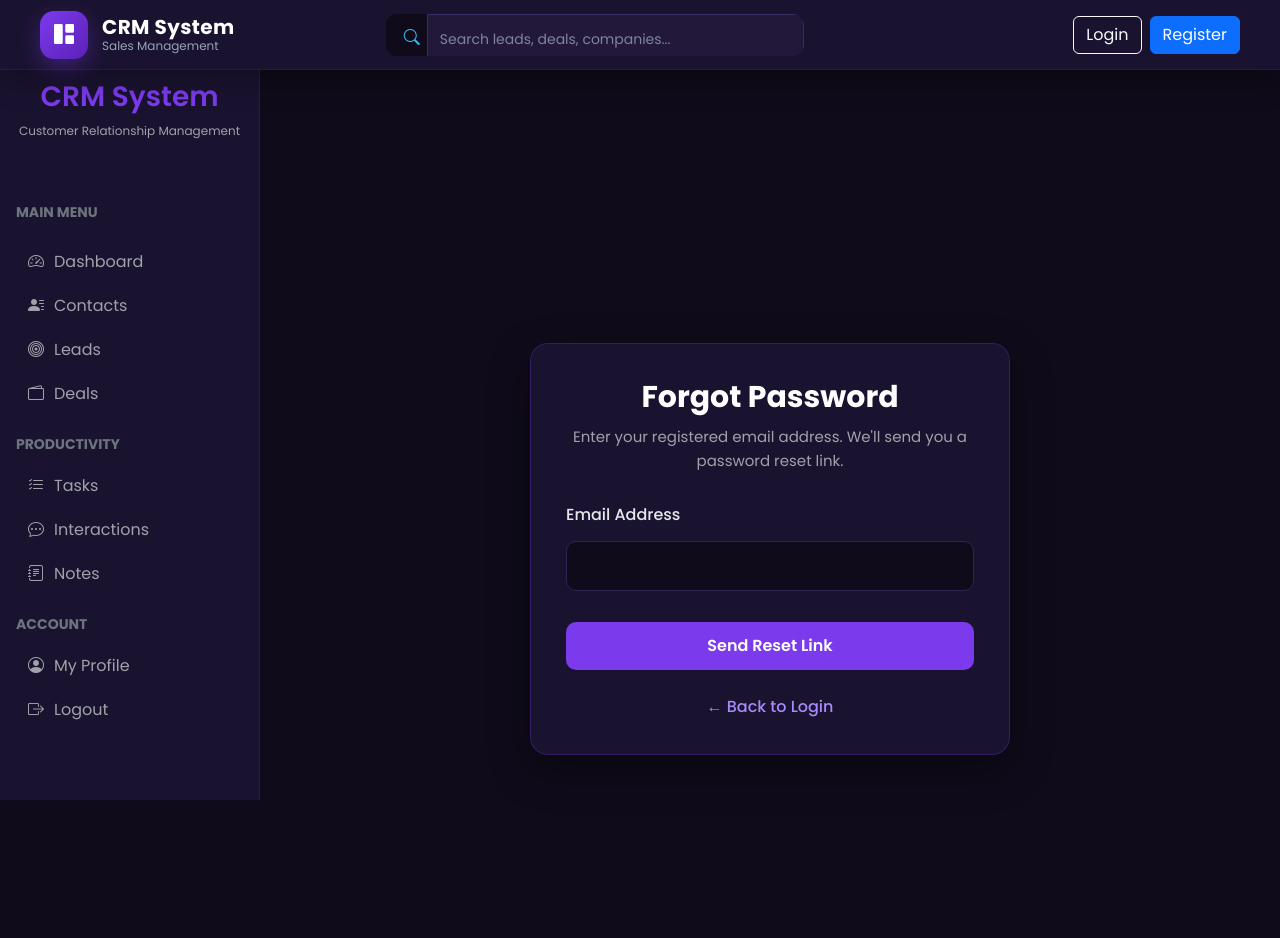
After one commit to Fija-Khan/django-crm-, a Django app: page /accounts/password-reset/ in a window 1280 px wide. The commit adds this page. Run offline with Django 5.2, Linux system fonts and the light colour scheme.

Commit message:
Add: Password Reset authentication templates — accounts

```diff
--- a/accounts/urls.py
+++ b/accounts/urls.py
@@ -1,4 +1,5 @@
 from django.urls import path
+from django.contrib.auth import views as auth_views
 
 from .views import (
     login_view,
@@ -13,9 +14,10 @@ from .views import (
 
 urlpatterns = [
 
-    # -----------------------------
+    # ==================================================
     # Authentication
-    # -----------------------------
+    # ==================================================
+
     path(
         "login/",
         login_view,
@@ -40,9 +42,46 @@ urlpatterns = [
         name="profile",
     ),
 
-    # -----------------------------
+    # ==================================================
+    # Password Reset
+    # ==================================================
+
+    path(
+        "password-reset/",
+        auth_views.PasswordResetView.as_view(
+            template_name="accounts/password_reset.html",
+        ),
+        name="password_reset",
+    ),
+
+    path(
+        "password-reset/done/",
+        auth_views.PasswordResetDoneView.as_view(
+            template_name="accounts/password_reset_done.html",
+        ),
+        name="password_reset_done",
+    ),
+
+    path(
+        "reset/<uidb64>/<token>/",
+        auth_views.PasswordResetConfirmView.as_view(
+            template_name="accounts/password_reset_confirm.html",
+        ),
+        name="password_reset_confirm",
+    ),
+
+    path(
+        "reset/done/",
+        auth_views.PasswordResetCompleteView.as_view(
+            template_name="accounts/password_reset_complete.html",
+        ),
+        name="password_reset_complete",
+    ),
+
+    # ==================================================
     # Admin Panel - User Management
-    # -----------------------------
+    # ==================================================
+
     path(
         "admin-panel/users/",
         UserListView.as_view(),
--- a/crm_project/urls.py
+++ b/crm_project/urls.py
@@ -1,37 +1,96 @@
-"""
-URL configuration for crm_project project.
-
-The `urlpatterns` list routes URLs to views. For more information please see:
-    https://docs.djangoproject.com/en/6.0/topics/http/urls/
-Examples:
-Function views
-    1. Add an import:  from my_app import views
-    2. Add a URL to urlpatterns:  path('', views.home, name='home')
-Class-based views
-    1. Add an import:  from other_app.views import Home
-    2. Add a URL to urlpatterns:  path('', Home.as_view(), name='home')
-Including another URLconf
-    1. Import the include() function: from django.urls import include, path
-    2. Add a URL to urlpatterns:  path('blog/', include('blog.urls'))
-"""
 from django.contrib import admin
-from django.urls import path , include
+from django.contrib.auth import views as auth_views
+from django.urls import path, include
 from django.conf import settings
 from django.conf.urls.static import static
 
 urlpatterns = [
+
+    # -----------------------------
+    # Admin Panel
+    # -----------------------------
     path('admin/', admin.site.urls),
+
+    # -----------------------------
+    # Authentication
+    # -----------------------------
     path('accounts/', include('accounts.urls')),
+
+    # Password Reset
+    path(
+        'accounts/password-reset/',
+        auth_views.PasswordResetView.as_view(
+            template_name='accounts/password_reset.html'
+        ),
+        name='password_reset'
+    ),
+
+    path(
+        'accounts/password-reset/done/',
+        auth_views.PasswordResetDoneView.as_view(
+            template_name='accounts/password_reset_done.html'
+        ),
+        name='password_reset_done'
+    ),
+
+    path(
+        'accounts/reset/<uidb64>/<token>/',
+        auth_views.PasswordResetConfirmView.as_view(
+            template_name='accounts/password_reset_confirm.html'
+        ),
+        name='password_reset_confirm'
+    ),
+
+    path(
+        'accounts/reset/done/',
+        auth_views.PasswordResetCompleteView.as_view(
+            template_name='accounts/password_reset_complete.html'
+        ),
+        name='password_reset_complete'
+    ),
+
+    # -----------------------------
+    # Dashboard
+    # -----------------------------
     path('', include('dashboard.urls')),
-    path("contacts/", include("contacts.urls")),
+
+    # -----------------------------
+    # Contacts
+    # -----------------------------
+    path('contacts/', include('contacts.urls')),
+
+    # -----------------------------
+    # Leads
+    # -----------------------------
     path('leads/', include('leads.urls')),
-    path("deals/", include("deals.urls")),
-    path("tasks/", include("tasks.urls")),
-    path("interactions/", include("interactions.urls")),
-    path("notes/", include("notes.urls")),
+
+    # -----------------------------
+    # Deals
+    # -----------------------------
+    path('deals/', include('deals.urls')),
+
+    # -----------------------------
+    # Tasks
+    # -----------------------------
+    path('tasks/', include('tasks.urls')),
+
+    # -----------------------------
+    # Interactions
+    # -----------------------------
+    path('interactions/', include('interactions.urls')),
+
+    # -----------------------------
+    # Notes
+    # -----------------------------
+    path('notes/', include('notes.urls')),
+]
 
 
-]
-
+# -----------------------------
+# Media Files
+# -----------------------------
 if settings.DEBUG:
-    urlpatterns += static(settings.MEDIA_URL, document_root=settings.MEDIA_ROOT)
+    urlpatterns += static(
+        settings.MEDIA_URL,
+        document_root=settings.MEDIA_ROOT
+    )
--- a/static/css/pages.css
+++ b/static/css/pages.css
@@ -2630,3 +2630,116 @@ textarea:focus {
     }
 
 }
+/* ==========================================
+   PASSWORD RESET PAGE
+========================================== */
+
+.password-reset-wrapper{
+    min-height:calc(100vh - 70px);
+    display:flex;
+    justify-content:center;
+    align-items:center;
+    padding:40px 20px;
+}
+
+.password-reset-card{
+    width:100%;
+    max-width:480px;
+    background:#1a1330;
+    border-radius:18px;
+    padding:35px;
+    box-shadow:0 15px 40px rgba(0,0,0,.35);
+    border:1px solid rgba(124,58,237,.25);
+}
+
+.password-reset-header{
+    text-align:center;
+    margin-bottom:30px;
+}
+
+.password-reset-header h2{
+    color:#ffffff;
+    font-size:30px;
+    font-weight:700;
+    margin-bottom:10px;
+}
+
+.password-reset-header p{
+    color:#a1a1aa;
+    font-size:15px;
+    line-height:1.6;
+}
+
+.password-reset-card label{
+    color:#e5e7eb;
+    margin-bottom:8px;
+    font-weight:500;
+}
+
+.password-reset-card input{
+    width:100%;
+    background:#0f0b1a;
+    border:1px solid #2d2450;
+    color:#ffffff;
+    padding:12px 15px;
+    border-radius:10px;
+    transition:.3s;
+}
+
+.password-reset-card input:focus{
+    border-color:#7c3aed;
+    box-shadow:0 0 0 .2rem rgba(124,58,237,.25);
+    outline:none;
+}
+
+.btn-reset{
+    width:100%;
+    background:#7c3aed;
+    color:#ffffff;
+    border:none;
+    padding:12px;
+    border-radius:10px;
+    font-weight:600;
+    margin-top:15px;
+    transition:.3s;
+}
+
+.btn-reset:hover{
+    background:#6d28d9;
+    color:#ffffff;
+}
+
+.back-login{
+    margin-top:25px;
+    text-align:center;
+}
+
+.back-login a{
+    color:#a78bfa;
+    text-decoration:none;
+    font-weight:500;
+}
+
+.back-login a:hover{
+    color:#ffffff;
+}
+
+/* ==========================================
+   PASSWORD RESET DONE PAGE
+========================================== */
+
+.alert-success{
+    background:#1e293b;
+    border:1px solid #22c55e;
+    color:#22c55e;
+    border-radius:10px;
+    padding:15px;
+}
+/* ==========================================
+   PASSWORD RESET CONFIRM
+========================================== */
+
+.password-reset-card input{
+    width:100%;
+    margin-top:6px;
+}
--- /dev/null
+++ b/templates/accounts/password_reset.html
@@ -0,0 +1,57 @@
+{% extends 'base.html' %}
+{% load static %}
+
+{% block title %}Forgot Password{% endblock %}
+
+{% block content %}
+
+<div class="password-reset-wrapper">
+
+    <div class="password-reset-card">
+
+        <div class="password-reset-header">
+
+            <h2>Forgot Password</h2>
+
+            <p>
+                Enter your registered email address.
+                We'll send you a password reset link.
+            </p>
+
+        </div>
+
+        <form method="POST">
+
+            {% csrf_token %}
+
+            <div class="mb-3">
+
+                <label for="{{ form.email.id_for_label }}" class="form-label">
+                    Email Address
+                </label>
+
+                {{ form.email }}
+
+            </div>
+
+            <button type="submit" class="btn btn-reset">
+
+                Send Reset Link
+
+            </button>
+
+        </form>
+
+        <div class="back-login">
+
+            <a href="{% url 'login' %}">
+                ← Back to Login
+            </a>
+
+        </div>
+
+    </div>
+
+</div>
+
+{% endblock %}
```
Also changed, not shown: crm_project/settings.py (+11 -0 lines), templates/accounts/login.html (+82 -16 lines), templates/accounts/password_reset_complete.html (added, +43 -0 lines), templates/accounts/password_reset_confirm.html (added, +59 -0 lines), templates/accounts/password_reset_done.html (added, +49 -0 lines), db.sqlite3.
